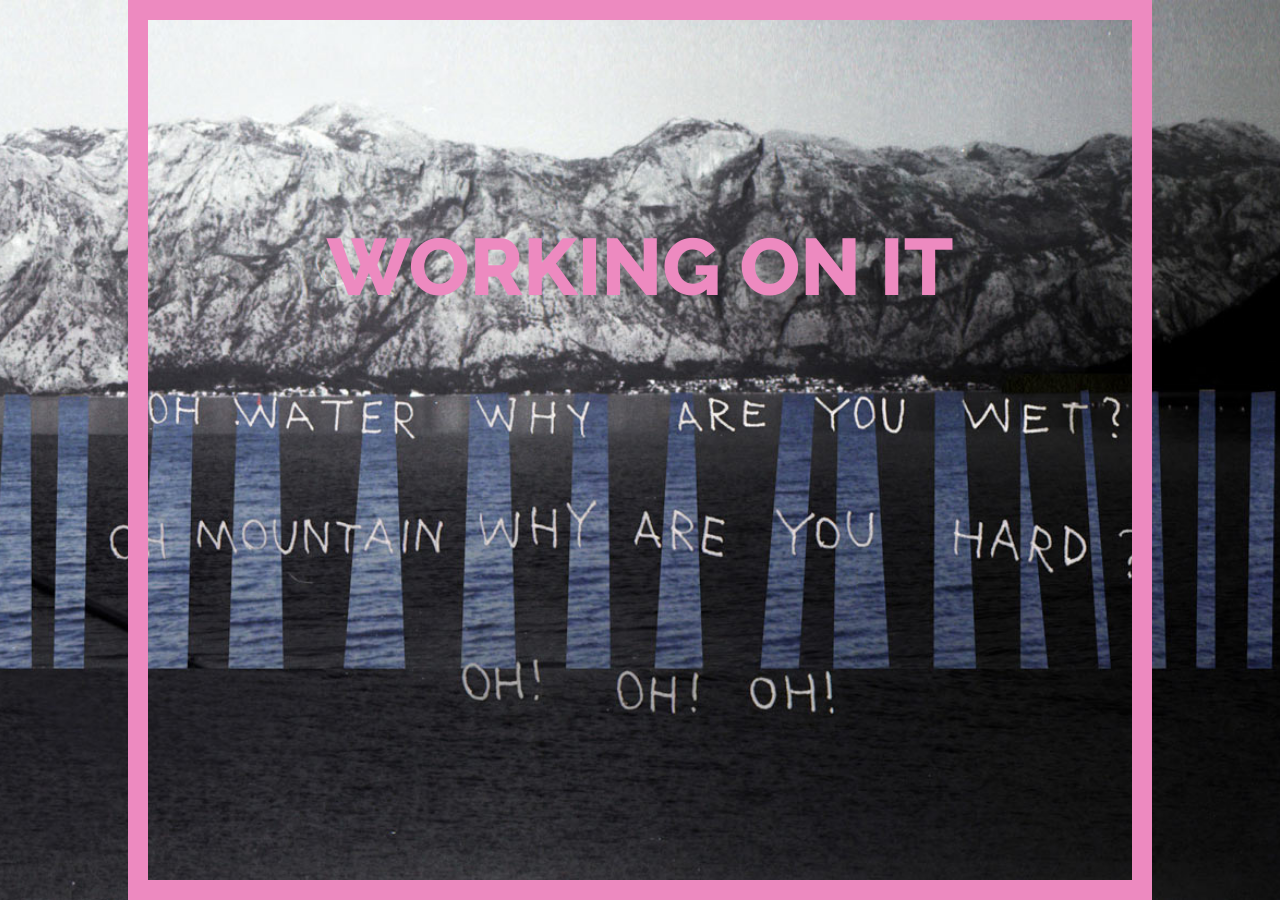
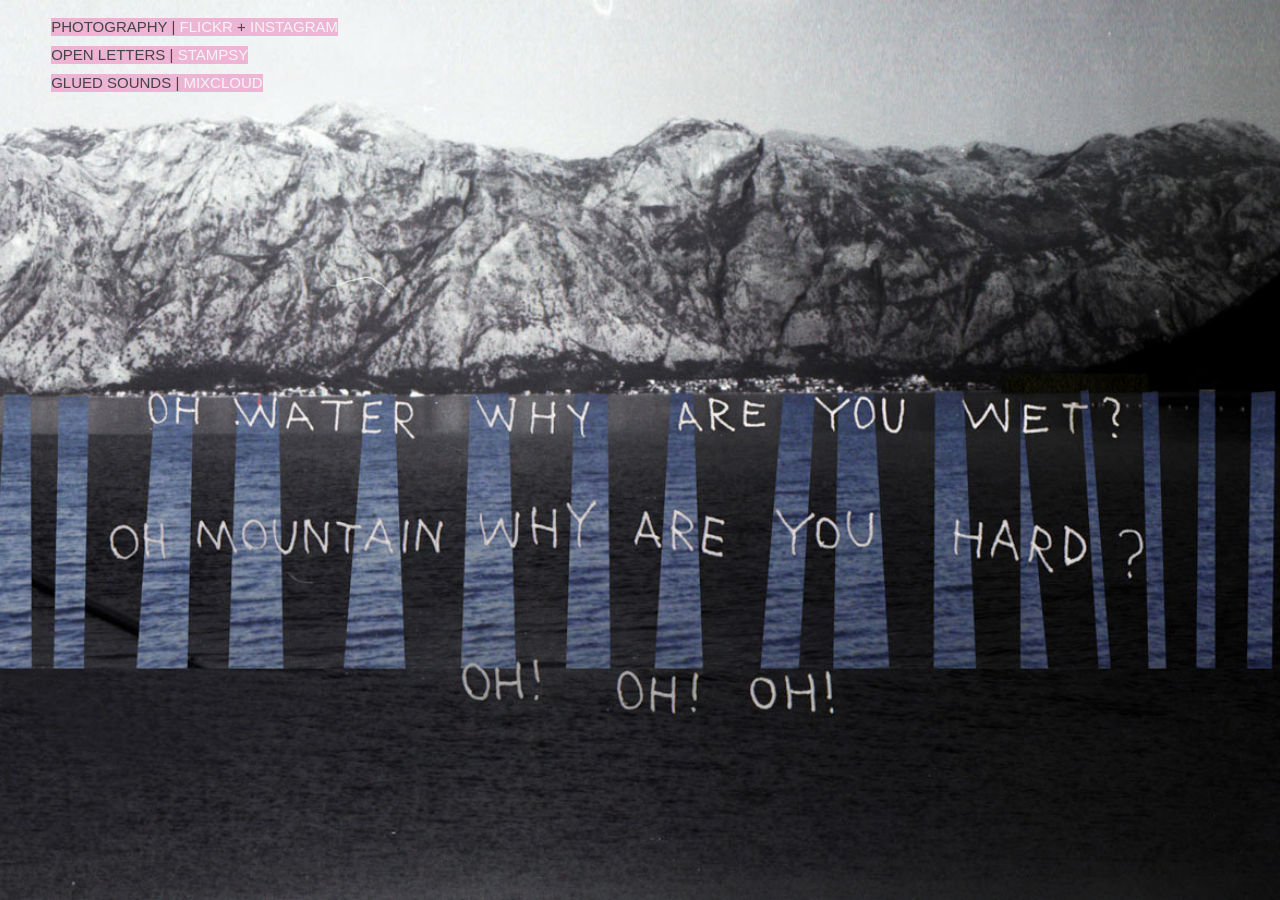
Before and after one commit to tataata/tataata.com, a Jekyll site: the page built from index.html, in a window 1280 px wide. Built offline with Jekyll 4.4.1, drawn with Linux system fonts in a browser that asks for light colours; Markdown is read by kramdown in place of the engine named in the settings.

Commit message:
update placeholder

```diff
--- a/_layouts/default.html
+++ b/_layouts/default.html
@@ -1,29 +1,40 @@
 <!DOCTYPE html>
 <html>
+
 <head>
   <meta charset="utf-8">
   <meta http-equiv="X-UA-Compatible" content="IE=edge,chrome=1">
   <title>{{ page.title }}</title>
   <meta name="viewport" content="width=device-width">
 
-        <!-- Google font -->
-        <link href='http://fonts.googleapis.com/css?family=Raleway:800' rel='stylesheet' type='text/css'>
+  <link rel="stylesheet" href="/css/vendor/bootstrap.min.css">
 
-        <!-- Bootstrap  -->
-        <link rel="stylesheet" href="/css/vendor/bootstrap.min.css">
-        <!-- syntax highlighting CSS -->
-        <link rel="stylesheet" href="/css/syntax.css">
 
   <!-- Custom CSS -->
   <link rel="stylesheet" href="/css/main.css">
 
 </head>
+
 <body>
 
   <div class="notice">
-          working on&nbsp;it
+    <ul class="social">
+      <li>
+        photography | <a href="http://flickr.com/photos/tataata/">flickr</a> + <a href="https://www.instagram.com/tataata_/">instagram</a>
+      </li>
+      <li>
+        open letters | <a href="https://stampsy.com/user/20423">stampsy</a>
+      </li>
+      <li>
+        glued sounds | <a href="https://www.mixcloud.com/tataata/">mixcloud</a>
+      </li>
+    </ul>
   </div>
 
-        <div class="bg"><img src=/i/bg.jpg></div>
+
+  <div class="bg">
+    <img src=/i/bg.jpg>
+  </div>
 </body>
+
 </html>
--- a/css/main.css
+++ b/css/main.css
@@ -10,55 +10,66 @@
   padding: 0;
 }
 
-html, body { height: 100%; }
-
+html,
 body {
-  background-color: #FFF;
-  font: 13.34px Helvetica, Arial, sans-serif;
-  font-size: small;
-  text-align: center;
+  height: 100%;
+  color: #444;
 }
 
-h1, h2, h3, h4, h5, h6 {
-  font-size: 100%; }
+h1,
+h2,
+h3,
+h4,
+h5,
+h6 {
+  font-size: 100%;
+}
 
-h1 { margin-bottom: 1em; }
-p { margin: 1em 0; }
+h1 {
+  margin-bottom: 1em;
+}
+p {
+  margin: 1em 0;
+}
 
-a         { color: #00a; }
-a:hover   { color: #000; }
-a:visited { color: #a0a; }
-
-
+a {
+  color: whitesmoke;
+}
+a:hover {
+  color: white;
+}
+a:visited {
+  color:white;
+}
 
 @-webkit-viewport {
-  width : device-width;
+  width: device-width;
 }
 
 @-moz-viewport {
-  width : device-width;
+  width: device-width;
 }
 
 @-ms-viewport {
-  width : device-width;
+  width: device-width;
 }
 
 @-o-viewport {
-  width : device-width;
+  width: device-width;
 }
 
 @viewport {
-  width : device-width;
+  width: device-width;
 }
 
 html {
   overflow: scroll;
   -webkit-overflow-scrolling: touch;
-  -webkit-tap-highlight-color : lighten($base-color, 75%);
-  -webkit-text-size-adjust : 100%;
-  -ms-text-size-adjust : 100%;
-  background-color : transparent;
-  font-size : 62.5%;
+  -webkit-tap-highlight-color: lighten($base-color, 75%);
+  -webkit-text-size-adjust: 100%;
+  -ms-text-size-adjust: 100%;
+  background-color: transparent;
+  font-size: 62.5%;
   /* Technique: http://css-tricks.com/perfect-full-page-background-image/ */
   /*background-image: url(../i/bg.jpg);
   background-position: center top;
@@ -76,12 +87,11 @@ html {
 }
 
 body {
-  margin : 0;
-  padding : 0;
-  width : 100%;
-  position:relative;
+  margin: 0;
+  padding: 0;
+  width: 100%;
+  position: relative;
 }
-
 
 .bg {
   position: fixed;
@@ -105,43 +115,32 @@ body {
 }
 
 .notice {
-  font-size: 36px;
-  font-family: 'Raleway', sans-serif;
+  font-family: sans-serif;
   text-transform: uppercase;
-  color: #ed8ac0;
-  border: 10px solid;
-  width: 100%;
-  padding-top: 60px;
   margin: auto;
+  padding: 2vh 4vw;
   position: absolute;
-  top:0;
+  top: 0;
   left: 0;
   right: 0;
   bottom: 0;
   z-index: 100;
+  width: 100vw;
 }
 
-@media only screen and (min-width : 480px) {
-  .notice {
-    width: 90%;
-    font-size: 48px;
-    border-width: 15px;
-  }
+.social {
+  display: flex;
+  flex-direction: column;
+  align-items: flex-start;
 }
 
-@media only screen  and (min-width : 600px) {
-  .notice {
-    width: 80%;
-    font-size: 80px;
-    border-width: 20px;
-    padding-top: 130px;
+.social li {
+  width: auto;
+  margin: 0 0 1rem;
+  line-height: 1.8rem;
+  height: 1.8rem;
+  font-size: 1.5rem;
+  padding: 0;
+  list-style: none;
+  background: rgba(237, 138, 192, 0.6); /* #ed8ac0 */
 }
-}
-@media only screen  and (min-width : 1024px) {
-  .notice {
-    width: 80%;
-    font-size: 80px;
-    border-width: 20px;
-    padding-top: 200px;
-  }
-}
--- a/index.html
+++ b/index.html
@@ -3,6 +3,6 @@ layout: default
 title: tataata
 ---
 
-<div id="home">
+<main id="home">
 
-</div>
+</main>
```
Lines whose indentation alone changed are shown as unchanged.
